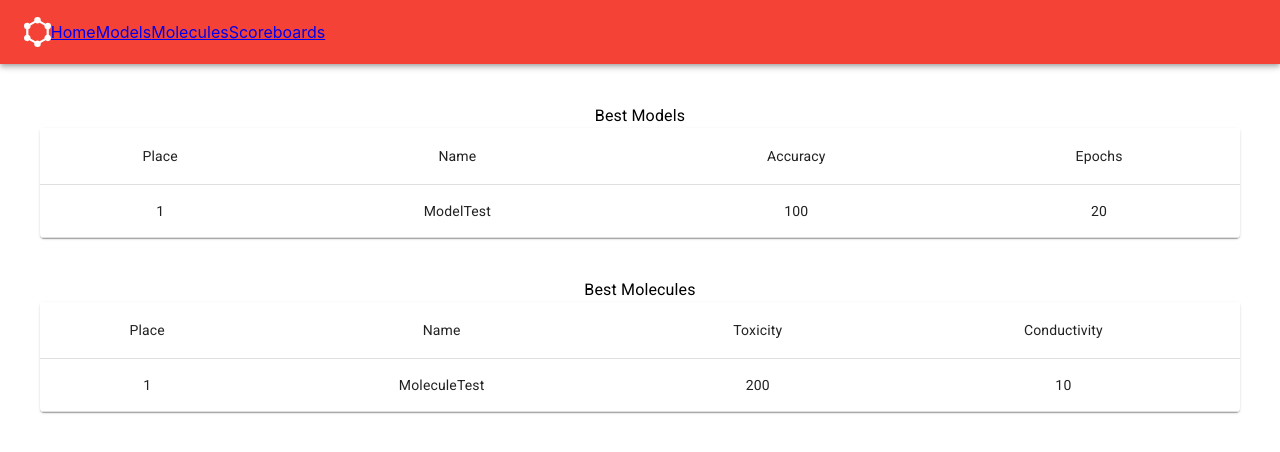
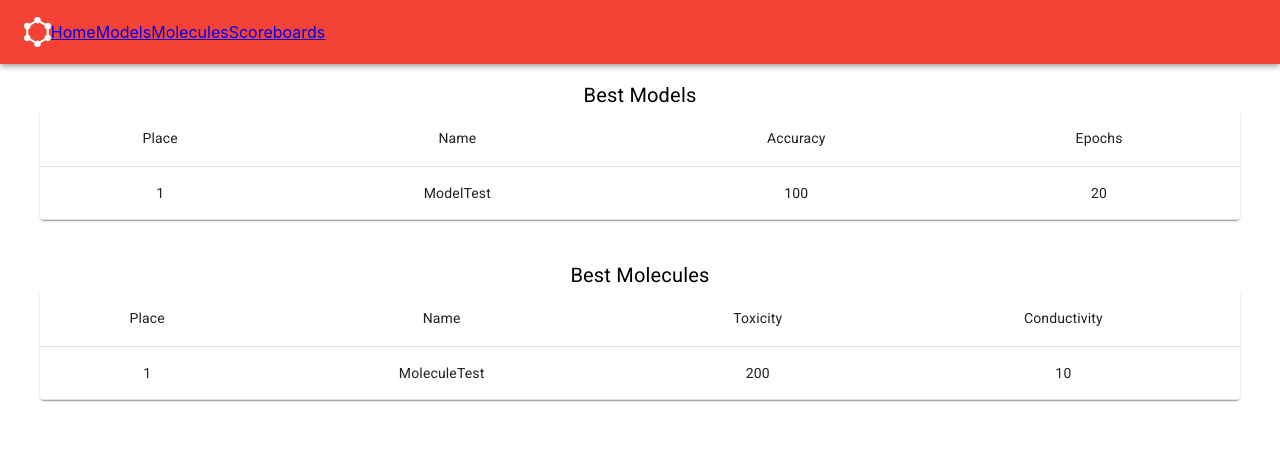
Before and after one commit to Robert-K/MAChINE, a React (Create React App) app in the folder frontend/: page /results in a window 1280 px wide. Shown: the top 452 px of the page. Built offline with nearby package versions, Linux system fonts and the light colour scheme.

Commit message:
UPD: Design scoreboard

```diff
--- a/frontend/src/routes/Scoreboards.js
+++ b/frontend/src/routes/Scoreboards.js
@@ -14,10 +14,10 @@ import {
 export default function Scoreboards() {
   return (
     <div align="center">
-      <Box sx={{ m: 5 }}>
-        <Typography>Best Models</Typography>
+      <Box sx={{ mx: 5, mb: 5, mt: 2 }}>
+        <Typography sx={{ fontSize: 20 }}>Best Models</Typography>
         {table(modelColumns, modelRows)}
-        <Typography sx={{ mt: 5 }}>Best Molecules</Typography>
+        <Typography sx={{ mt: 5, fontSize: 20 }}>Best Molecules</Typography>
         {table(moleculeColumns, moleculeRows)}
       </Box>
     </div>
```
